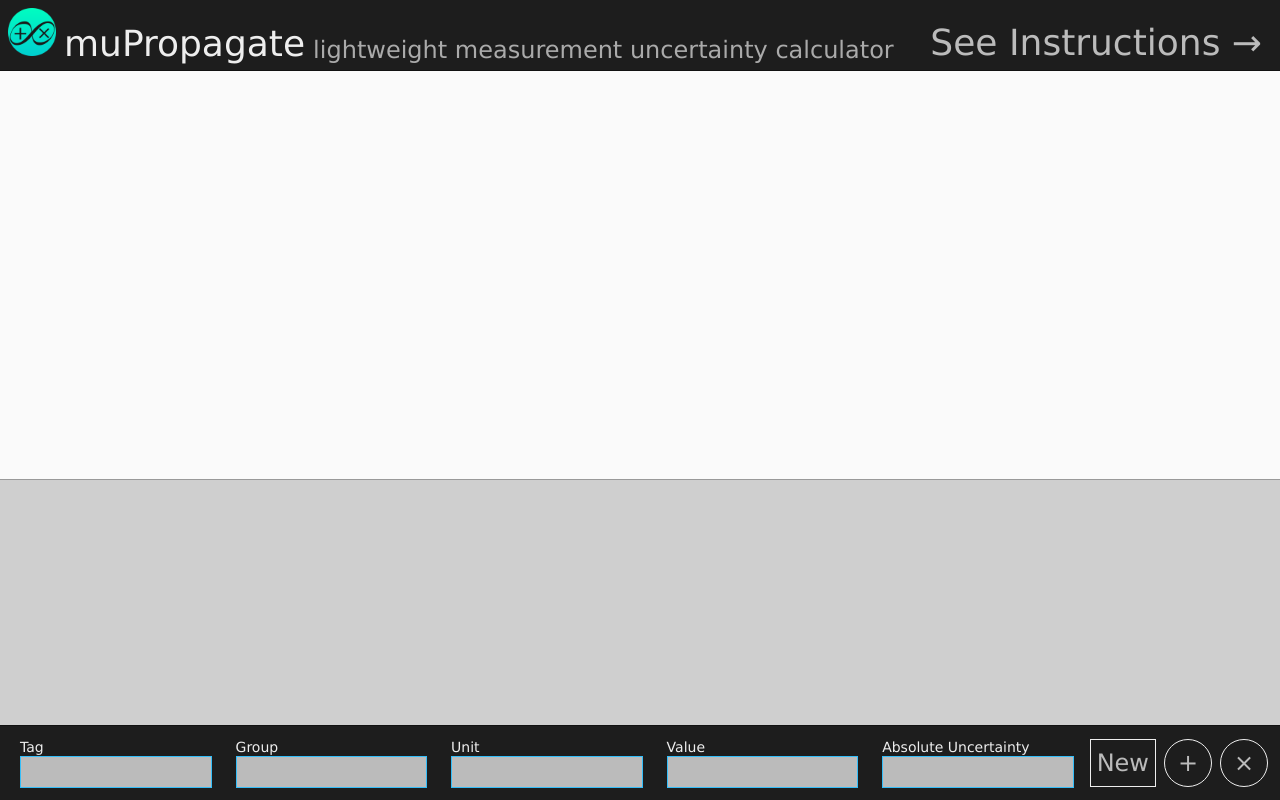
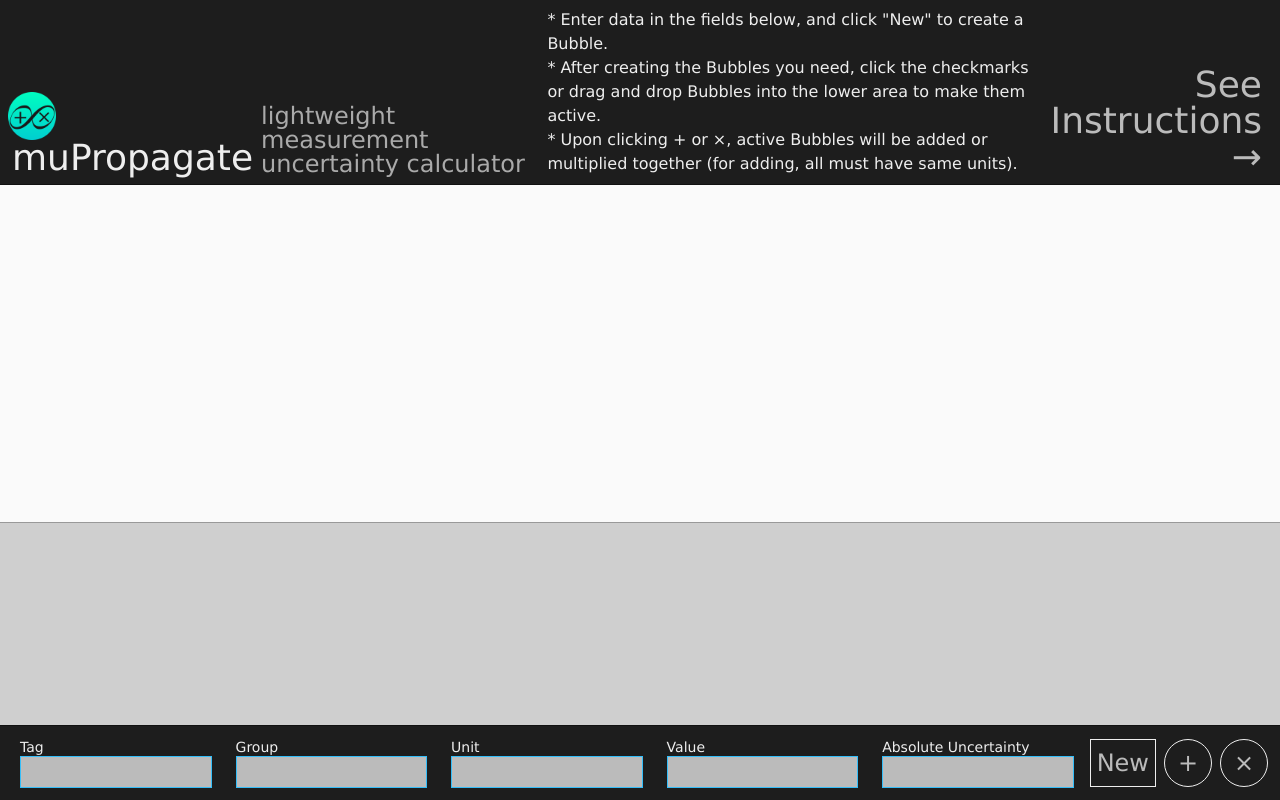
Before and after one commit to rfairley/muPropagate, a plain HTML site: page index.html in a window 1280 px wide. Drawn offline with nearby package versions, Linux system fonts and the light colour scheme.

Commit message:
Added Bubble instructions

```diff
--- a/index.html
+++ b/index.html
@@ -20,6 +20,11 @@
           <p class="header-text">muPropagate</p>
         </a>
         <p class="header-text-secondary">lightweight measurement uncertainty calculator</p>
+        <p class="info-text">
+          * Enter data in the fields below, and click "New" to create a Bubble.<br>
+          * After creating the Bubbles you need, click the checkmarks or drag and drop Bubbles into the lower area to make them active.<br>
+          * Upon clicking + or ×, active Bubbles will be added or multiplied together (for adding, all must have same units).
+        </p>
         <button class="header-arrow hover-grow" id="info-arrow" type="button">See Instructions →</button>
       </div>
 
```
